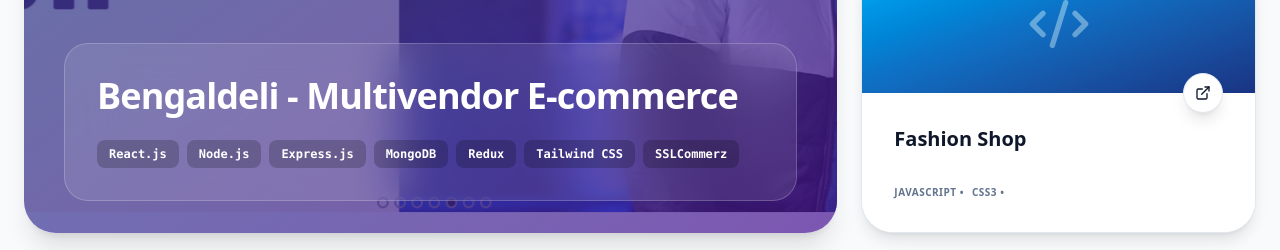
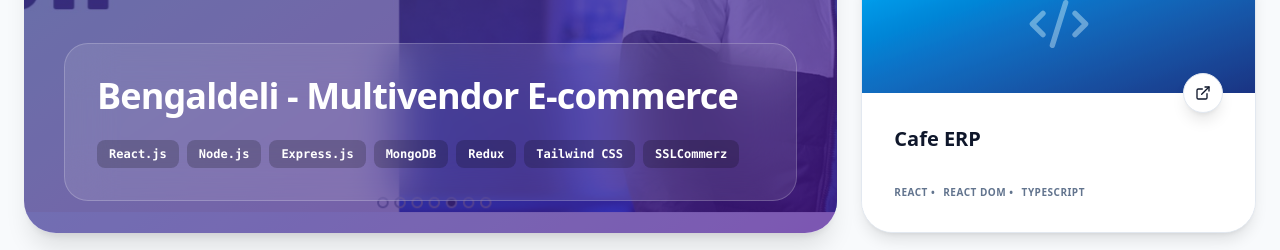
Before and after one commit to ysncodex/Yeasin-Portfolio, a Next.js app: page / in a window 1280 px wide. Shown: the part 3100-3350 px from the top of the page. Built offline with nearby package versions, Linux system fonts and the light colour scheme.

Commit message:
Refactor Portfolio.js: update project data and improve image handling

```diff
--- a/src/data/portfolio.js
+++ b/src/data/portfolio.js
@@ -132,19 +132,27 @@
   // Project 3 — Split Visual Card
   {
     id: 3,
-    title: 'Fashion Shop',
+    title: 'Cafe ERP',
     role: 'Frontend',
-    year: '2023',
+    year: '2026',
     featured: false,
 
     longDescription:
-      'A fully responsive e-commerce website showcasing product listings with dynamic filtering and search functionality. Built from scratch using vanilla JavaScript, HTML5, and CSS3 to demonstrate strong fundamentals in DOM manipulation, event handling, and responsive design principles.',
-    tech: ['JavaScript', 'CSS3'],
+      'A user-friendly cafe operations dashboard built with React and TypeScript. It helps owners and managers track sales, expenses, fund movements, and reports from one place, with optional backend API integration.',
+    tech: [
+      'React',
+      'React DOM',
+      'Typescript',
+      'React Router',
+      'Axios',
+      'Tailwind CSS',
+      'Lucide React',
+    ],
 
-    link: '#',
-    github: 'https://github.com/ysncodex/Responsive-Fashion-Shop',
+    link: 'https://cafeerp.netlify.app/',
+    github: 'https://github.com/ysncodex/Cafe-ERP',
     color: 'from-sky-400 to-blue-900',
-    image: '/images/project-4.jpg',
+    image: '/images/project-4.png',
   },
 
   // Project 4 — Wide Banner Card
```
Also changed, not shown: public/images/project-4.jpg (deleted), 1 other file (tests, documents, lock files or other folders).
